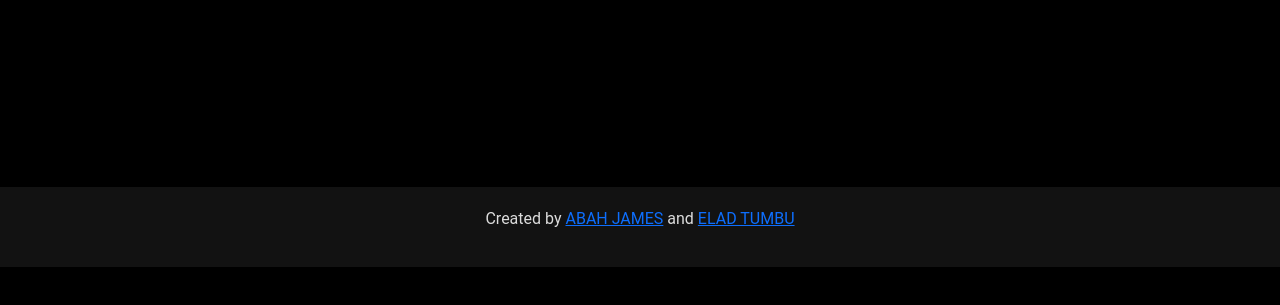
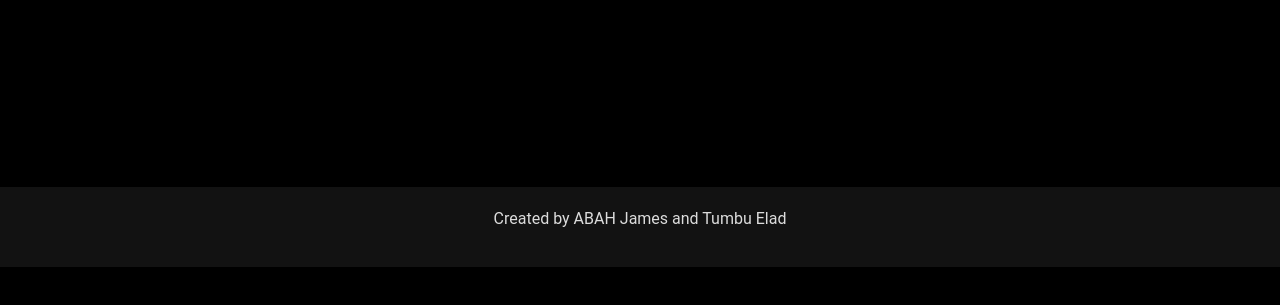
Before and after one commit to elad237/javascript-capstone, a website built with webpack: page src/index.html in a window 1280 px wide. Shown: the part 69-374 px from the top of the page. Built offline with nearby package versions, Linux system fonts and the light colour scheme; no server answers.

Commit message:
changes29 update

```diff
--- a/src/index.html
+++ b/src/index.html
@@ -4,6 +4,7 @@
     <meta charset="UTF-8" />
     <meta http-equiv="X-UA-Compatible" content="IE=edge" />
     <meta name="viewport" content="width=device-width, initial-scale=1.0" />
+    <!-- Bootstrap CSS -->
     <link
       href="https://cdn.jsdelivr.net/npm/bootstrap@5.0.2/dist/css/bootstrap.min.css"
       rel="stylesheet"
@@ -31,8 +32,10 @@
     </nav>
     <section class="cards-container"></section>
     <footer>
-      <p>Created by <span><a href="https://github.com/paulinagonzalezc">ABAH JAMES</a></span> and <span><a href="https://github.com/storres20">ELAD TUMBU</a></span></p>
+      <p>Created by ABAH James and Tumbu Elad</p>
     </footer>
+
+    <!-- Bootstrap JS -->
     <script
       src="https://cdn.jsdelivr.net/npm/bootstrap@5.0.2/dist/js/bootstrap.bundle.min.js"
       integrity="sha384-MrcW6ZMFYlzcLA8Nl+NtUVF0sA7MsXsP1UyJoMp4YLEuNSfAP+JcXn/tWtIaxVXM"
```
Also changed, not shown: _tests_/itemsCounter.test.js (renamed from src/test/itemsCounter.test.js, +1 -1 lines).
